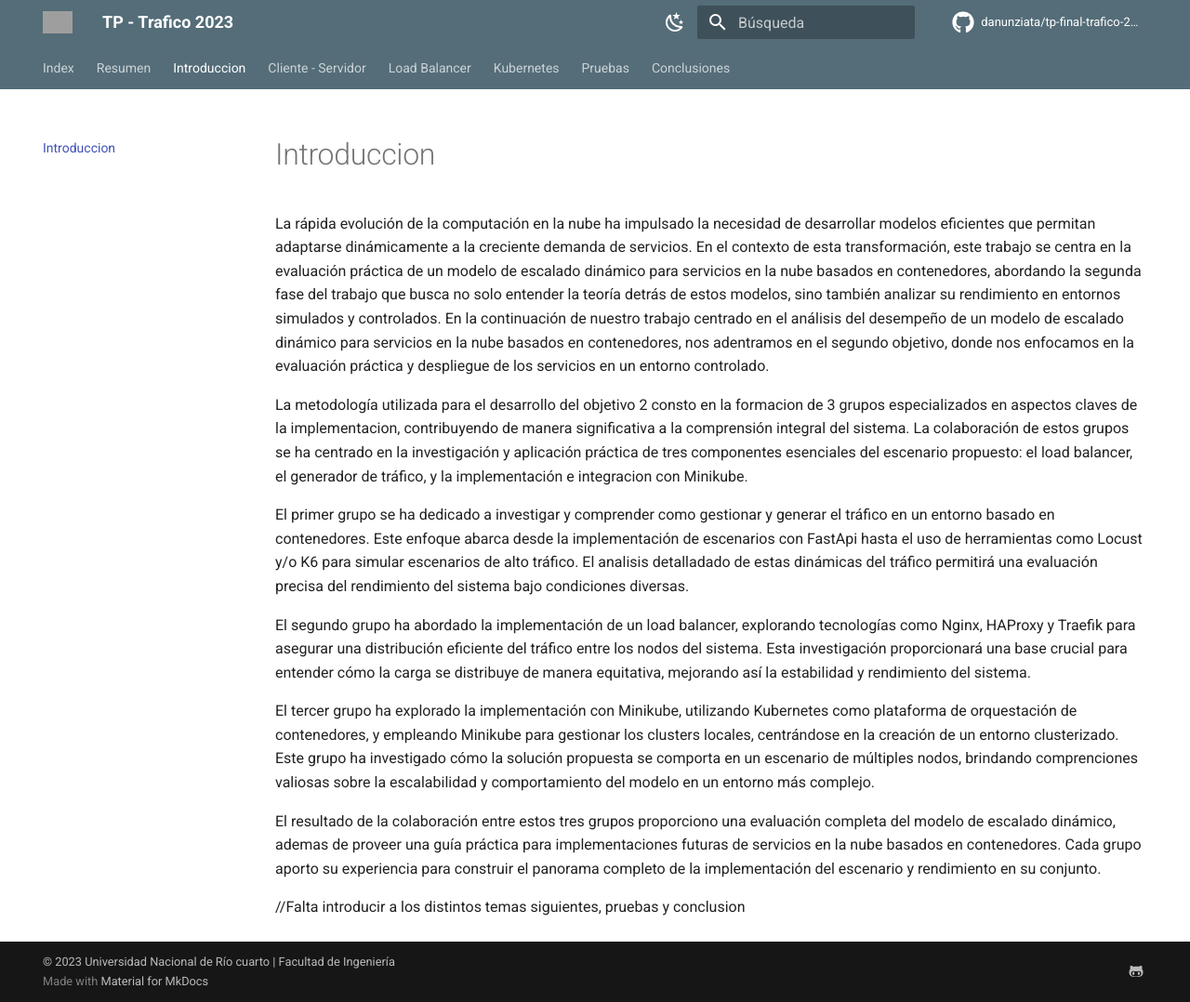
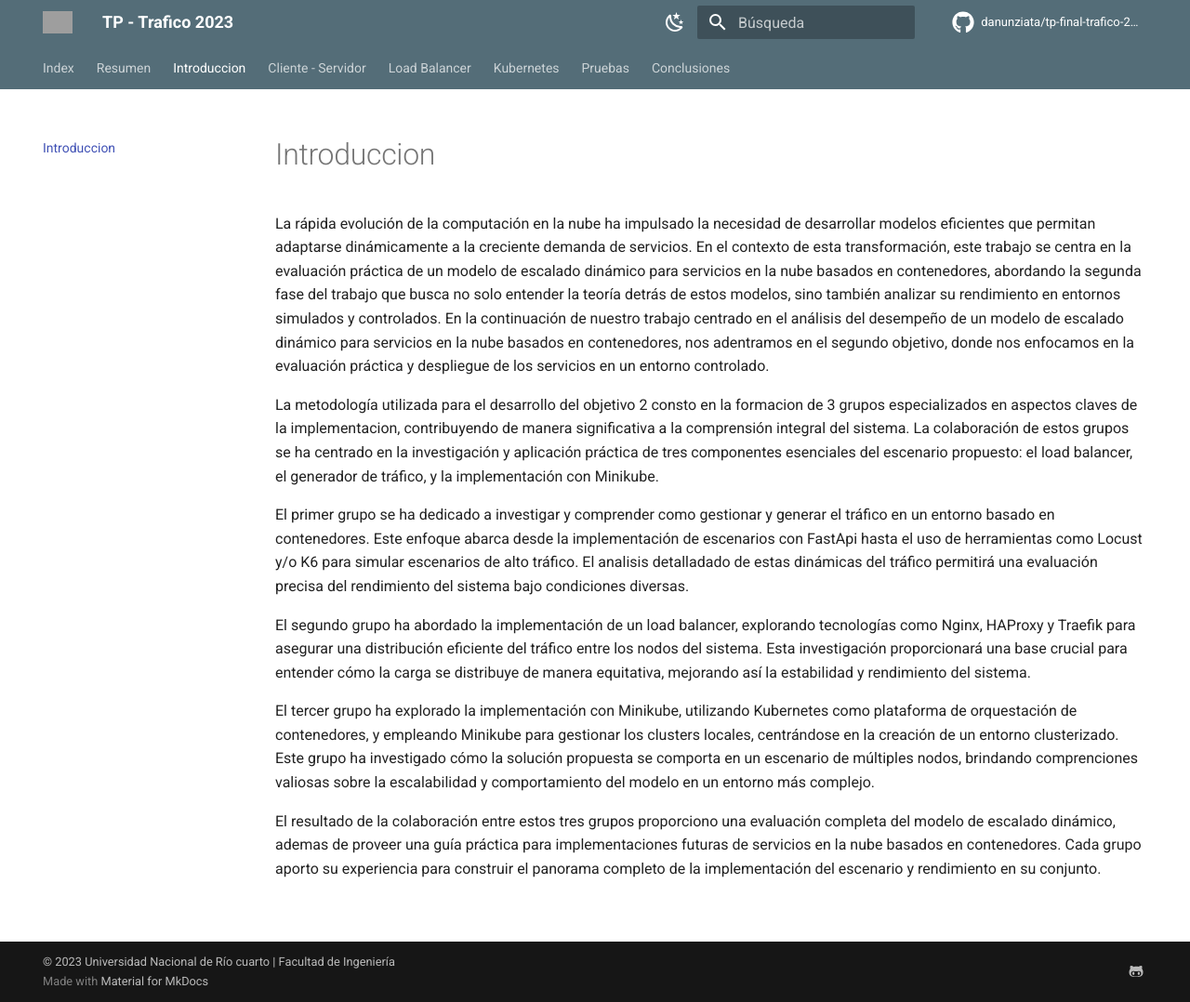
Before and after one commit to danunziata/tp-final-trafico-2023, an MkDocs documentation site: the page built from docs/3-intro.md, in a window 1280 px wide and 1078 px high. Shown: the whole window at 93% size. Built offline with MkDocs 1.6.1 and Material for MkDocs 9.7.7, drawn with Linux system fonts in a browser that asks for light colours; comment, search, counter and statistics services are not loaded; grey boxes are pictures that could not be loaded.

Commit message:
Update 3-intro.md

```diff
--- a/docs/3-intro.md
+++ b/docs/3-intro.md
@@ -2,7 +2,7 @@
 La rápida evolución de la computación en la nube ha impulsado la necesidad de desarrollar modelos eficientes que permitan adaptarse dinámicamente a la creciente demanda de servicios. En el contexto de esta transformación, este trabajo se centra en la evaluación práctica de un modelo de escalado dinámico para servicios en la nube basados en contenedores, abordando la segunda fase del trabajo que busca no solo entender la teoría detrás de estos modelos, sino también analizar su rendimiento en entornos simulados y controlados.
 En la continuación de nuestro trabajo centrado en el análisis del desempeño de un modelo de escalado dinámico para servicios en la nube basados en contenedores, nos adentramos en el segundo objetivo, donde nos enfocamos en la evaluación práctica y despliegue de los servicios en un entorno controlado.
 
-La metodología utilizada para el desarrollo del objetivo 2 consto en la formacion de 3 grupos especializados en aspectos claves de la implementacion, contribuyendo de manera significativa a la comprensión integral del sistema. La colaboración de estos grupos se ha centrado en la investigación y aplicación práctica de tres componentes esenciales del escenario propuesto: el load balancer, el generador de tráfico, y la implementación e integracion con Minikube.
+La metodología utilizada para el desarrollo del objetivo 2 consto en la formacion de 3 grupos especializados en aspectos claves de la implementacion, contribuyendo de manera significativa a la comprensión integral del sistema. La colaboración de estos grupos se ha centrado en la investigación y aplicación práctica de tres componentes esenciales del escenario propuesto: el load balancer, el generador de tráfico, y la implementación con Minikube.
 
 El primer grupo se ha dedicado a investigar y comprender como gestionar y generar el tráfico en un entorno basado en contenedores. Este enfoque abarca desde la implementación de escenarios con FastApi hasta el uso de herramientas como Locust y/o K6 para simular escenarios de alto tráfico. El analisis detalladado de estas dinámicas del tráfico permitirá una evaluación precisa del rendimiento del sistema bajo condiciones diversas.
 
@@ -11,5 +11,3 @@ El segundo grupo ha abordado la implementación de un load balancer, explorando
 El tercer grupo ha explorado la implementación con Minikube, utilizando Kubernetes como plataforma de orquestación de contenedores, y empleando Minikube para gestionar los clusters locales, centrándose en la creación de un entorno clusterizado. Este grupo ha investigado cómo la solución propuesta se comporta en un escenario de múltiples nodos, brindando comprenciones valiosas sobre la escalabilidad y comportamiento del modelo en un entorno más complejo.
 
 El resultado de la colaboración entre estos tres grupos proporciono una evaluación completa del modelo de escalado dinámico, ademas de proveer una guía práctica para implementaciones futuras de servicios en la nube basados en contenedores. Cada grupo aporto su experiencia para construir el panorama completo de la implementación del escenario y rendimiento en su conjunto.
-
-//Falta introducir a los distintos temas siguientes, pruebas y conclusion
```
